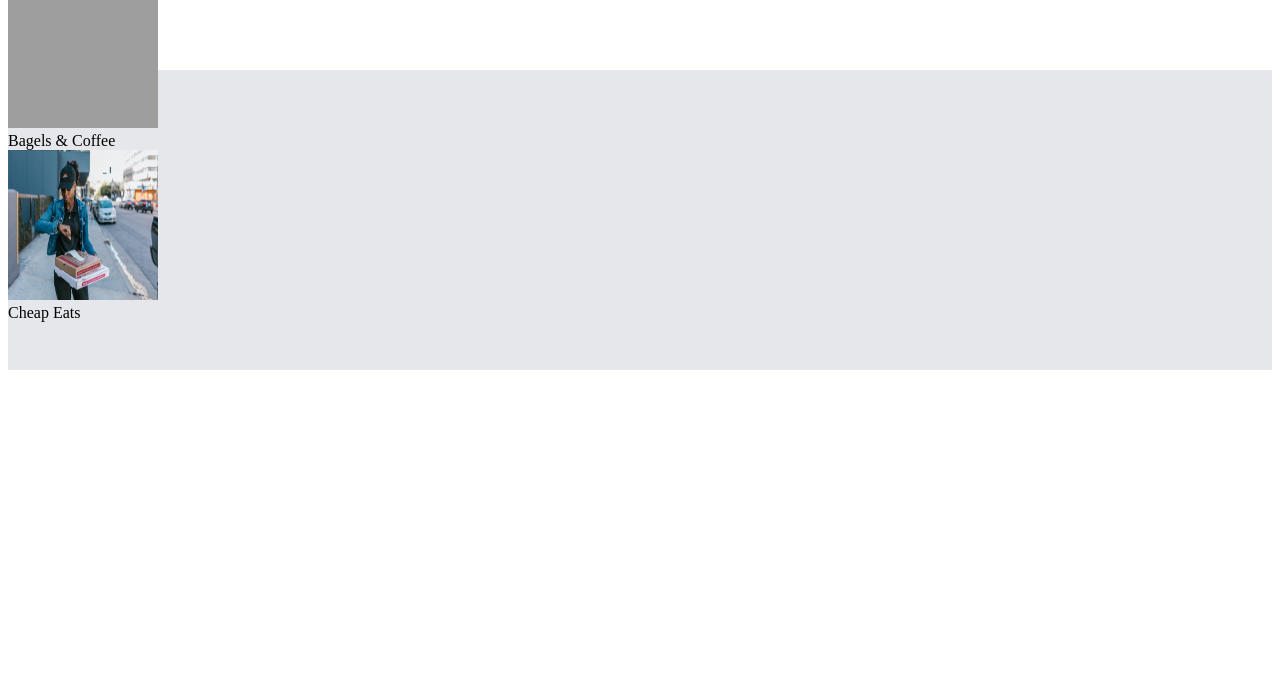
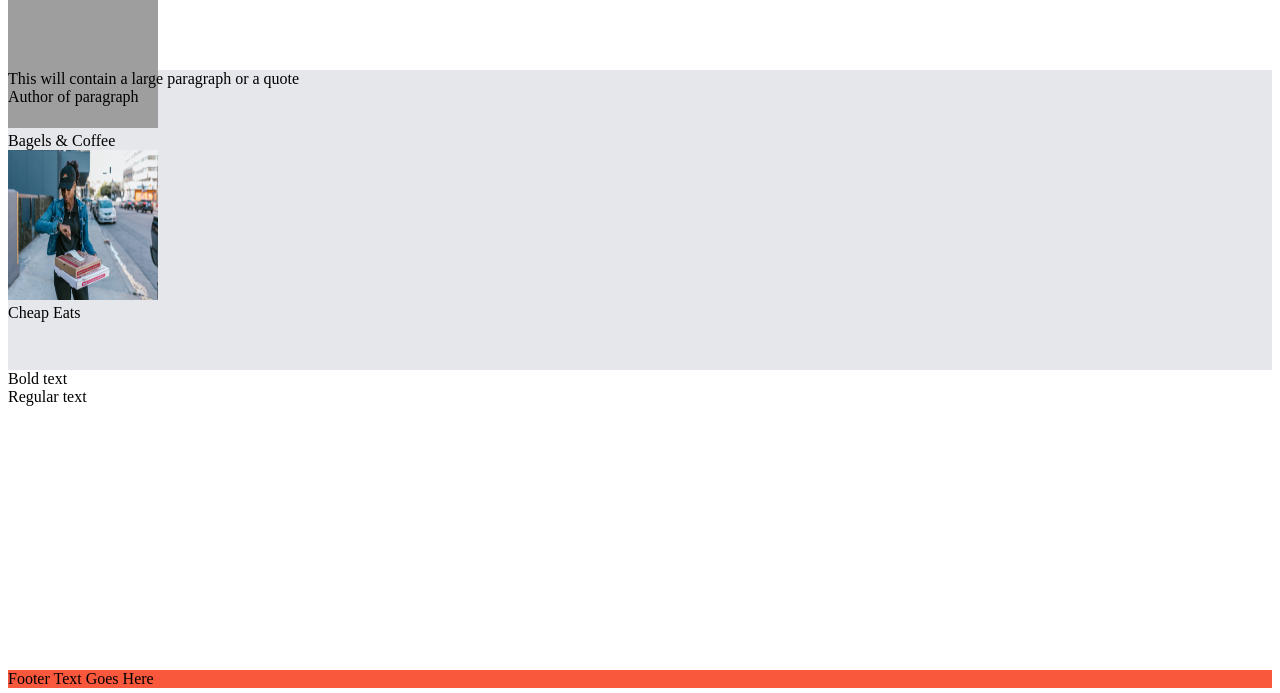
Before and after one commit to CharlesCoeder/landing-page, a plain HTML site: page index.html in a window 1280 px wide. Shown: the part 602-1295 px from the top of the page. Drawn offline with Linux system fonts and the light colour scheme; grey boxes are pictures that could not be loaded.

Commit message:
added content to section 3, 4, and 5

```diff
--- a/index.html
+++ b/index.html
@@ -18,8 +18,8 @@
 
     <div class="section one">
         <div class="container">
-            <div class="text big">Big text</div>
-            <div class="text small">Small text</div>
+            <div id="big">Big text</div>
+            <div id="small">Small text</div>
             <button class="signup">Sign up</button>
         </div>
 
@@ -42,11 +42,23 @@
 
     </div>
 
-    <div class="section three"></div>
+    <div class="section three">
+        <div>This will contain a large paragraph or a quote</div>
+        <div>Author of paragraph</div>
+    </div>
 
-    <div class="section four"></div>
+    <div class="section four">
+        <div class="container small">
+            <div class="container">
+                <div id="bold">Bold text</div>
+                <div id="regular">Regular text</div>
+            </div>
+        </div>
+
+        <img>
+    </div>
 
 
-    <div class="footer"></div>
+    <div class="footer">Footer Text Goes Here</div>
 </body>
 </html>
```
